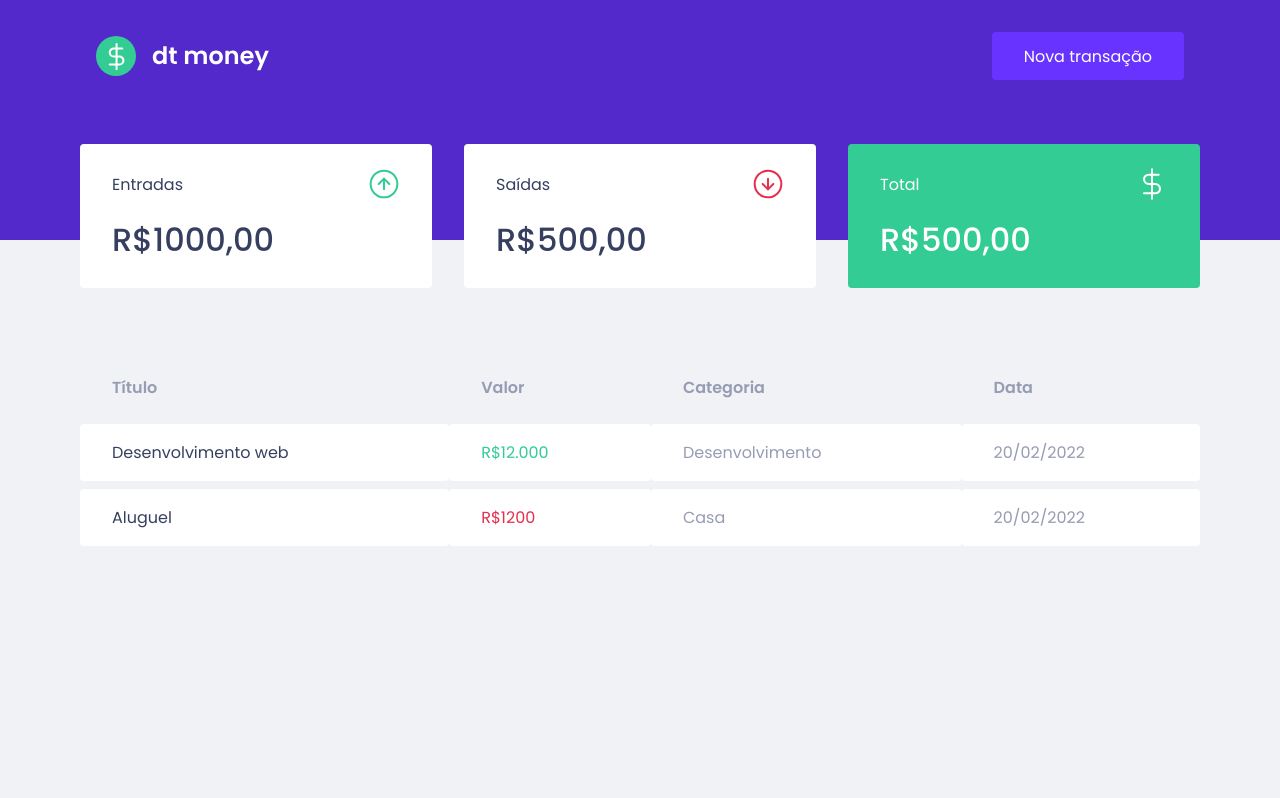
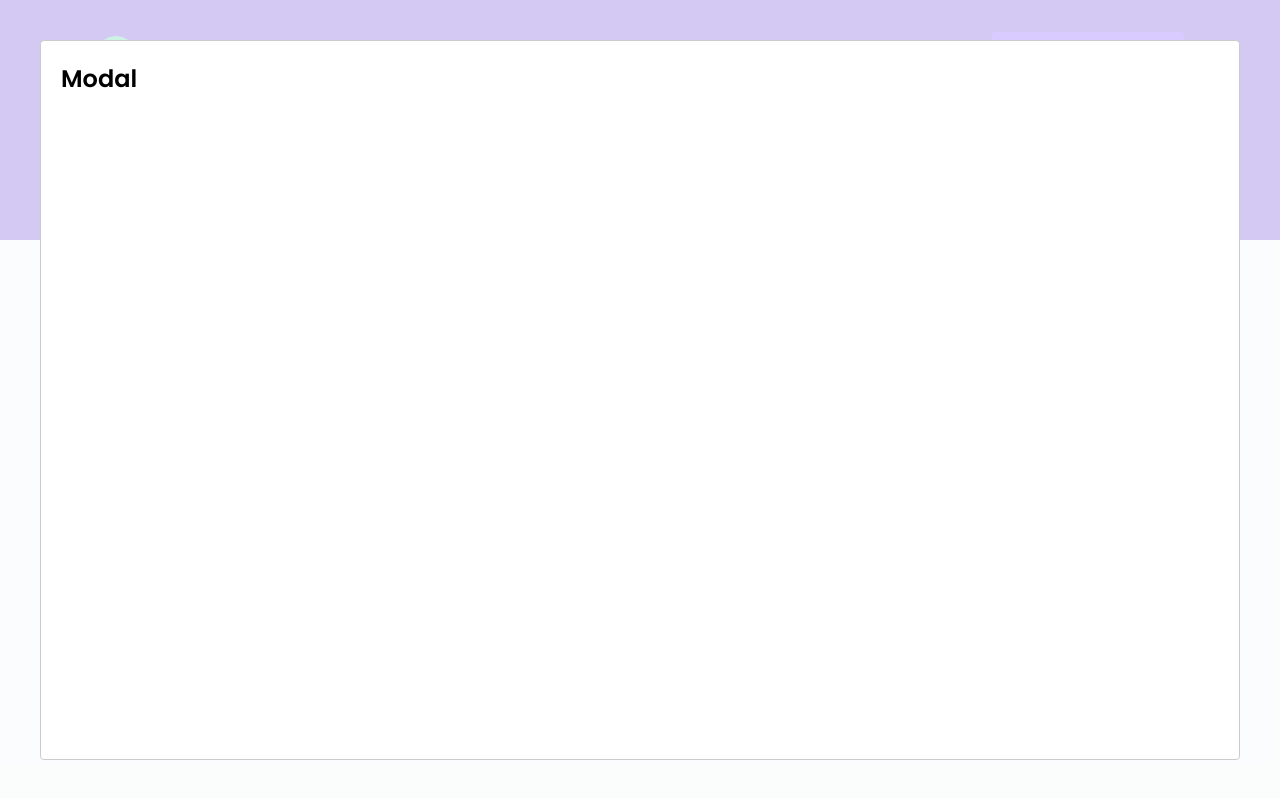
Before and after one commit to priscilaandreani/money, a React (Create React App) app: page / in a window 1280 px wide. Both pictures are taken after a click on the button "Nova transação". Built offline with nearby package versions, Linux system fonts and the light colour scheme; what miragejs would draw is missing.

Commit message:
feat: add NewTransactionModal

```diff
--- a/src/App.tsx
+++ b/src/App.tsx
@@ -1,17 +1,36 @@
+import { useState } from 'react';
 import { Dashboard } from './components/Dashboard';
 import { Header } from './components/Header';
-
+import { NewTransactionModal } from './components/NewTransactionModal';
+import Modal from 'react-modal';
 import { fakeService } from './server/mirageService';
 import { GlobalStyle } from './styles/global';
 
 fakeService();
 
+Modal.setAppElement('#root');
+
 export function App() {
+  const [isNewTransactionModalOpen, setIsNewTransactionModalOpen] =
+    useState(false);
+
+  function handleOpenNewTransaction() {
+    setIsNewTransactionModalOpen(true);
+  }
+
+  function handleCloseNewTransaction() {
+    setIsNewTransactionModalOpen(false);
+  }
+
   return (
     <div className='App'>
       <GlobalStyle />
-      <Header />
+      <Header onOpenNewTransactionModal={handleOpenNewTransaction} />
       <Dashboard />
+      <NewTransactionModal
+        isOpen={isNewTransactionModalOpen}
+        onRequestClose={handleCloseNewTransaction}
+      />
     </div>
   );
 }
--- a/src/components/Header/index.tsx
+++ b/src/components/Header/index.tsx
@@ -1,12 +1,16 @@
 import logoImg from '../../assets/logo.svg';
 import { Container, Content } from './styles';
 
-export function Header() {
+interface HeaderProps {
+  onOpenNewTransactionModal: () => void;
+}
+
+export function Header({ onOpenNewTransactionModal }: HeaderProps) {
   return (
     <Container>
       <Content>
         <img src={logoImg} alt='money' />
-        <button>Nova transação</button>
+        <button onClick={onOpenNewTransactionModal}>Nova transação</button>
       </Content>
     </Container>
   );
--- /dev/null
+++ b/src/components/NewTransactionModal/index.tsx
@@ -0,0 +1,17 @@
+import Modal from 'react-modal';
+
+interface NewTransactionModalProps {
+  isOpen: boolean;
+  onRequestClose: () => void;
+}
+
+export function NewTransactionModal({
+  isOpen,
+  onRequestClose,
+}: NewTransactionModalProps) {
+  return (
+    <Modal isOpen={isOpen} onRequestClose={onRequestClose}>
+      <h2>Modal</h2>
+    </Modal>
+  );
+}
--- /dev/null
+++ b/src/components/NewTransactionModal/styles.ts
@@ -0,0 +1 @@
+import styled from 'styled-components';
--- a/src/components/TransactionsTable/index.tsx
+++ b/src/components/TransactionsTable/index.tsx
@@ -1,4 +1,3 @@
-import { useEffect } from 'react';
 import { Container } from './styles';
 
 export function TransactionsTable() {
```
